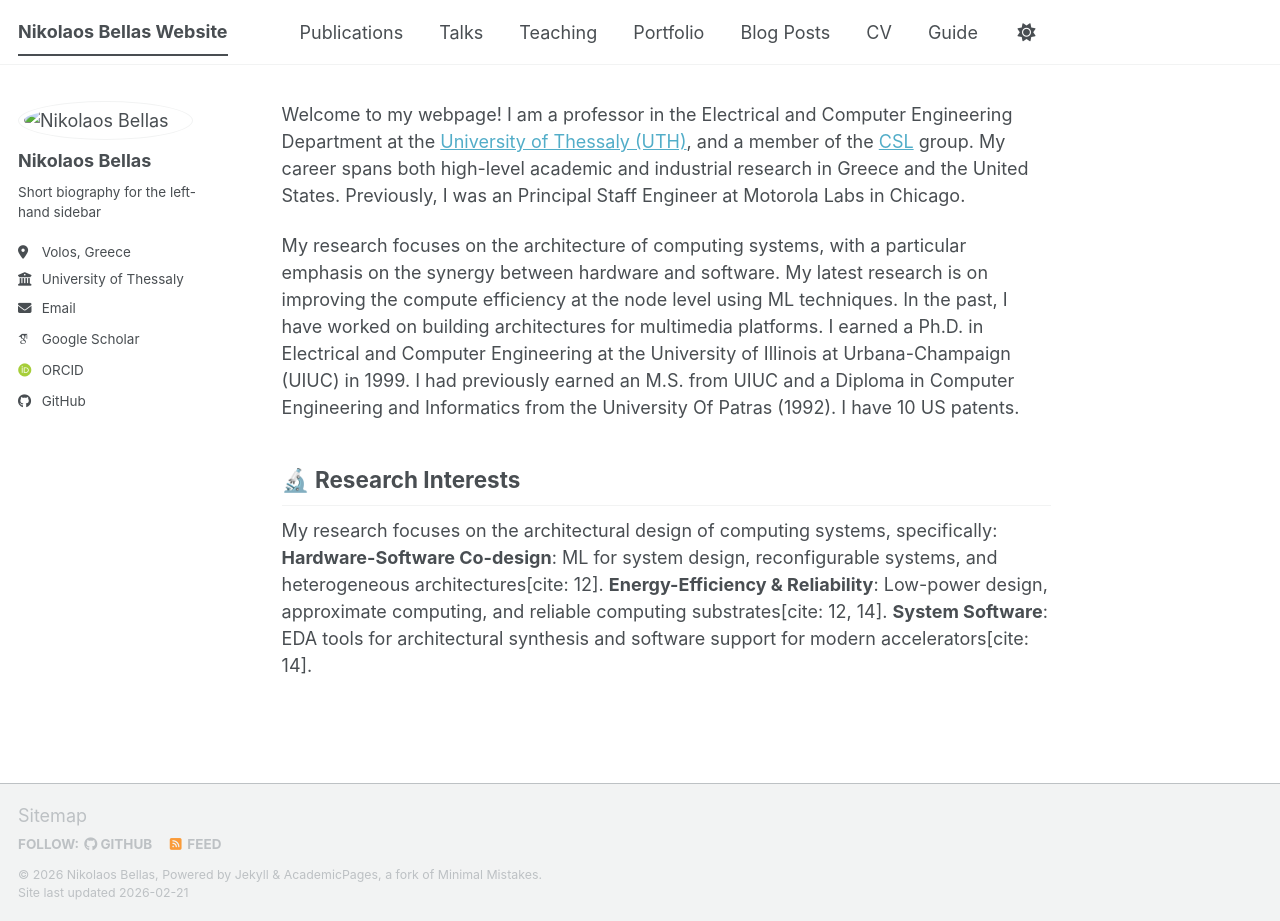
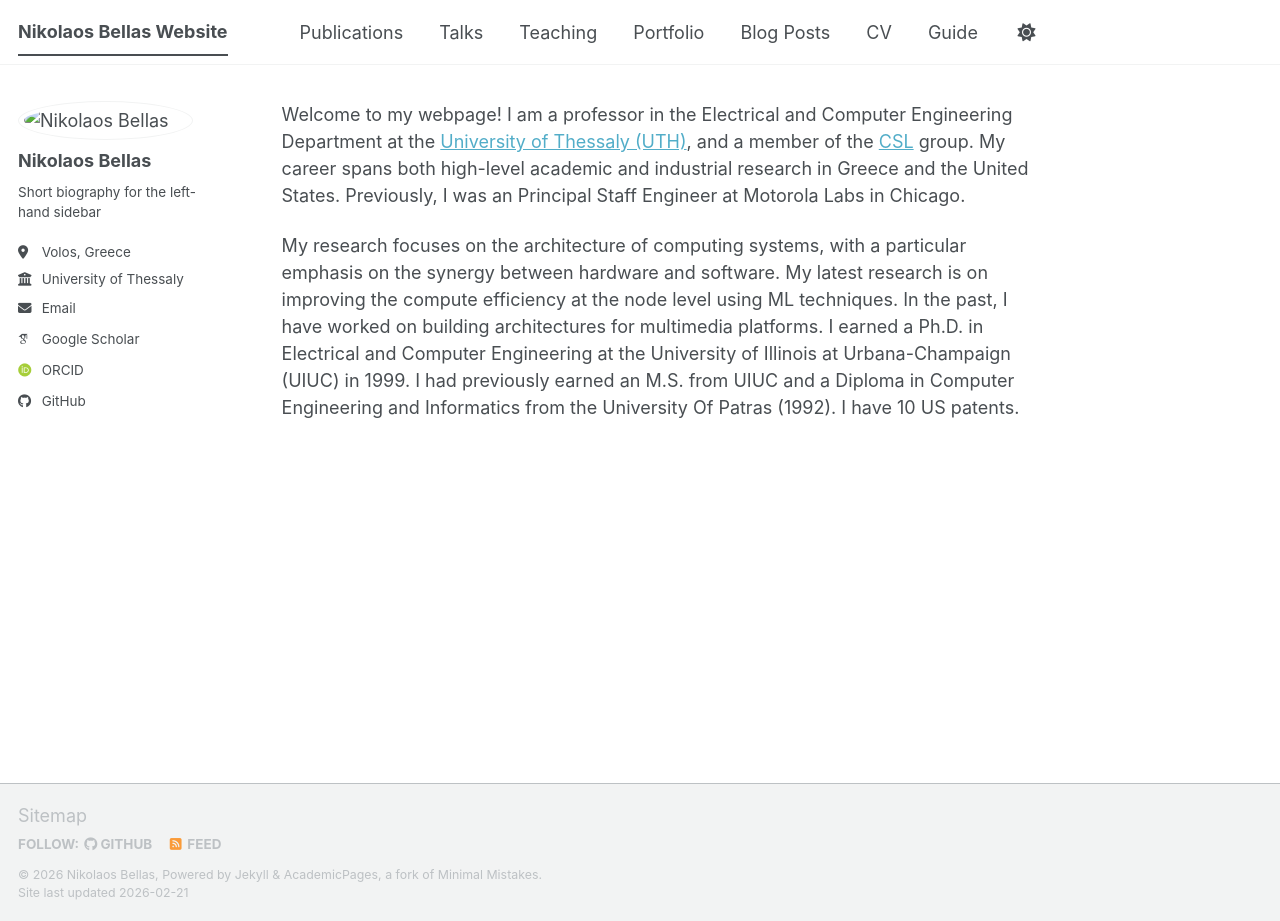
Before and after one commit to nbellas/nbellas.github.io, a Jekyll site: the page built from _pages/about.md, in a window 1280 px wide and 921 px high. Built offline with Jekyll 4.4.1, drawn with Linux system fonts in a browser that asks for light colours; some web fonts are replaced; a script bundle is joined from its source files by our own code; library files that are not in the unit come from our copies.

Commit message:
Update about.md

```diff
--- a/_pages/about.md
+++ b/_pages/about.md
@@ -10,9 +10,3 @@ redirect_from:
 Welcome to my webpage! I am a professor in the Electrical and Computer Engineering Department at the [University of Thessaly (UTH)](https://www.uth.gr/), and a member of the [CSL](https://csl.e-ce.uth.gr/) group. My career spans both high-level academic and industrial research in Greece and the United States. Previously, I was an Principal Staff Engineer at Motorola Labs in Chicago.
 
 My research focuses on the architecture of computing systems, with a particular emphasis on the synergy between hardware and software. My latest research is on improving the compute efficiency at the node level using ML techniques. In the past, I have worked on building architectures for multimedia platforms. I earned a Ph.D. in Electrical and Computer Engineering at the University of Illinois at Urbana-Champaign (UIUC) in 1999. I had previously earned an M.S. from UIUC and a Diploma in Computer Engineering and Informatics from the University Of Patras (1992). I have 10 US patents.
-
-## 🔬 Research Interests
-My research focuses on the architectural design of computing systems, specifically:
-**Hardware-Software Co-design**: ML for system design, reconfigurable systems, and heterogeneous architectures[cite: 12].
-**Energy-Efficiency & Reliability**: Low-power design, approximate computing, and reliable computing substrates[cite: 12, 14].
-**System Software**: EDA tools for architectural synthesis and software support for modern accelerators[cite: 14].
```
